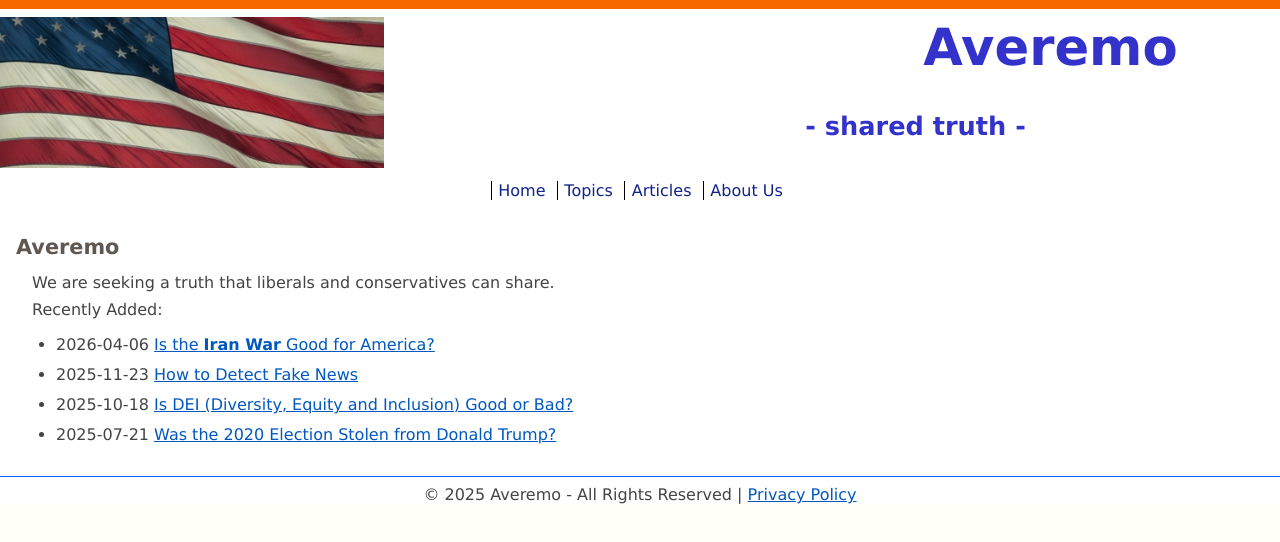
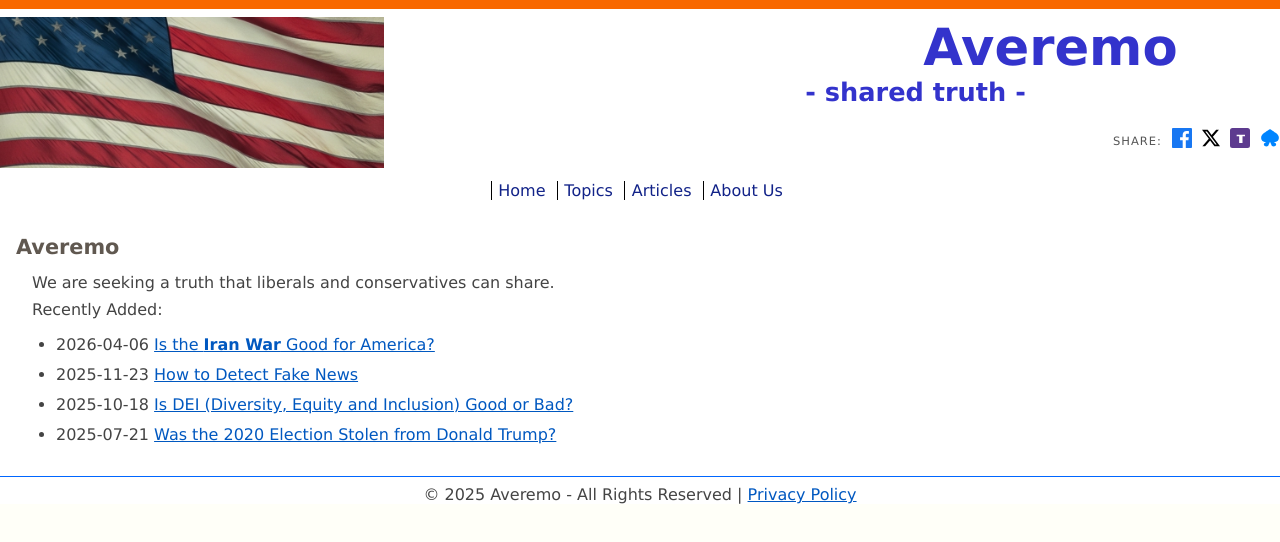
Before and after one commit to Averemo/averemo.github.io, an Eleventy site: page src/index.md in a window 1280 px wide. Built offline with nearby package versions, Linux system fonts and the light colour scheme; Eleventy itself is replaced by a stand-in of ours; files that its build step writes are made by us from their sources.

Commit message:
add social sharing icons

```diff
--- a/src/_includes/base.njk
+++ b/src/_includes/base.njk
@@ -23,6 +23,21 @@
   <div id="rightheader">
     <h1>Averemo</h1>
     <h2>- shared truth -</h2>
+    <div style="font-size: 1.2em; margin-top: 15px; display: flex; gap: 10px; align-items: center; justify-content: flex-end;">
+      <span style="font-size: 0.6em; text-transform: uppercase; letter-spacing: 1px; color: #555;">Share:</span>
+      <a href="https://www.facebook.com/sharer/sharer.php?u=https://averemo.org{{ page.url }}" target="_blank" rel="noopener" title="Share on Facebook" style="color: #1877F2;">
+        <svg width="20" height="20" fill="currentColor" viewBox="0 0 24 24"><path d="M22.675 0H1.325C.593 0 0 .593 0 1.325v21.351C0 23.407.593 24 1.325 24H12.82v-9.294H9.692v-3.622h3.128V8.413c0-3.1 1.893-4.788 4.659-4.788 1.325 0 2.463.099 2.795.143v3.24l-1.918.001c-1.504 0-1.795.715-1.795 1.763v2.313h3.587l-.467 3.622h-3.12V24h6.116c.73 0 1.323-.593 1.323-1.325V1.325C24 .593 23.407 0 22.675 0z"/></svg>
+      </a>
+      <a href="https://twitter.com/intent/tweet?url=https://averemo.org{{ page.url }}&text={{ title | urlencode }}" target="_blank" rel="noopener" title="Share on X (Twitter)" style="color: #000;">
+        <svg width="18" height="18" fill="currentColor" viewBox="0 0 24 24"><path d="M18.901 1.153h3.68l-8.04 9.19L24 22.846h-7.406l-5.8-7.584-6.638 7.584H.474l8.6-9.83L0 1.154h7.594l5.243 6.932ZM17.61 20.644h2.039L6.486 3.24H4.298Z"/></svg>
+      </a>
+      <a href="https://truthsocial.com/share?text={{ title | urlencode }}&url=https://averemo.org{{ page.url }}" target="_blank" rel="noopener" title="Share on Truth Social" style="color: #5d3b8f;">
+        <svg width="20" height="20" fill="currentColor" viewBox="0 0 24 24"><path d="M3 0h18a3 3 0 0 1 3 3v18a3 3 0 0 1-3 3H3a3 3 0 0 1-3-3V3a3 3 0 0 1 3-3Zm5 8v2h3v8h4v-8h3V8H8Z"/></svg>
+      </a>
+      <a href="https://bsky.app/intent/compose?text={{ title | urlencode }}%20https://averemo.org{{ page.url }}" target="_blank" rel="noopener" title="Share on BlueSky" style="color: #0085ff;">
+        <svg width="20" height="20" fill="currentColor" viewBox="0 0 16 16"><path d="M3.204 4.011c3.106-2.14 4.266-3.056 4.796-3.056.53 0 1.69.916 4.796 3.056 1.848 1.282 2.775 3.129 2.052 5.097-.56 1.543-2.162 2.083-3.957 2.072l.462.146c1.298.414 1.865 1.536 1.378 2.502-.457.925-1.603 1.21-3.21.654L8 10.985l-1.521 3.498c-1.607.555-2.753.27-3.21-.655-.487-.966.08-2.088 1.378-2.502l.462-.146c-1.795.011-3.397-.53-3.957-2.072-.723-1.968.204-3.815 2.052-5.097z"/></svg>
+      </a>
+    </div>
   </div>
   <br class="clearfloat"/>
 </div>
--- a/src/meander/meander.css
+++ b/src/meander/meander.css
@@ -158,6 +158,7 @@ blockquote {
 }
 #header h1 {
 	margin-top: 0;
+	margin-bottom: 0;
 	padding-left: 5.0em;
 	padding-right: 8vw;
 	color: #33C;
```
